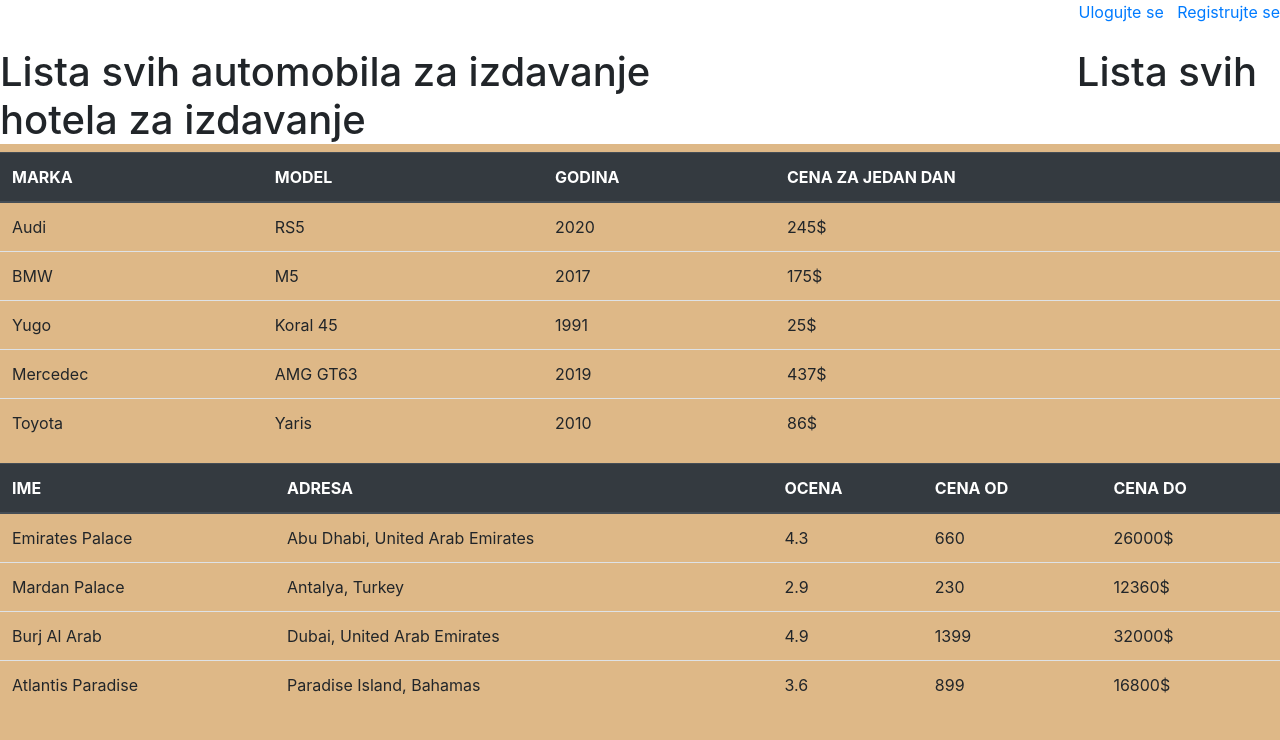
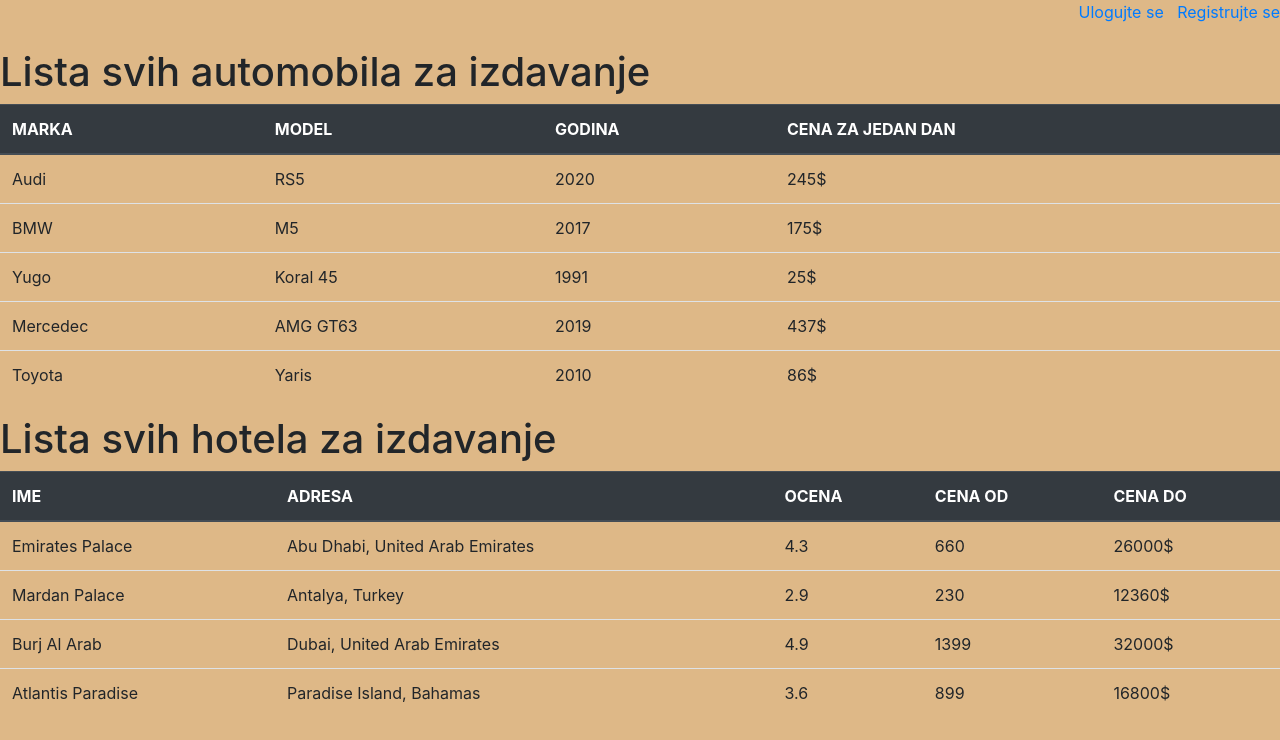
Before and after one commit to Luka729/Web2Projekat, an Angular app in the folder Web2Projekat/: page / in a window 1280 px wide. Shown: the top 740 px of the page. Built offline with nearby package versions, Linux system fonts and the light colour scheme.

Commit message:
Uredjivanje tabele i buttona bootstrapom

```diff
--- a/Web2Projekat/angular.json
+++ b/Web2Projekat/angular.json
@@ -24,11 +24,13 @@
               "src/assets"
             ],
             "styles": [
-
-                "./node_modules/bootstrap/dist/css/bootstrap.min.css",
-                "src/styles.css"
+              "node_modules/bootstrap/dist/css/bootstrap.min.css",
+              "src/styles.css"
             ],
-            "scripts": []
+            "scripts": [
+                "node_modules/jquery/dist/jquery.min.js",
+                "node_modules/bootstrap/dist/js/bootstrap.min.js"
+            ]
           },
           "configurations": {
             "production": {
--- a/Web2Projekat/package.json
+++ b/Web2Projekat/package.json
@@ -21,6 +21,8 @@
     "@angular/router": "^9.1.1",
     "@ng-bootstrap/ng-bootstrap": "^6.0.2",
     "bootstrap": "^4.4.1",
+    "jquery": "^3.5.0",
+    "popper.js": "^1.16.1",
     "rxjs": "~6.5.4",
     "tslib": "^1.10.0",
     "zone.js": "~0.10.2"
--- a/Web2Projekat/src/app/pocetnaStrana/logovanje/logovanje.component.html
+++ b/Web2Projekat/src/app/pocetnaStrana/logovanje/logovanje.component.html
@@ -1,8 +1,11 @@
+<html>
     <form [formGroup]="loginForm" (ngSubmit)="onSubmit()">
+
         <table align="center">
+
             <tr>
+                    <td>
 
-                <td>
                         <label>Unesite username:</label>
                     </td>
                     <td>
@@ -12,6 +15,7 @@
                         </div>
                     </td>
             </tr>
+
 
             <tr>
                 <td>
@@ -32,12 +36,15 @@
                     &nbsp;
                 </td>
                 <td>
-                <input type="submit" value="Submit" [disabled]="!loginForm.valid">
+                    <button type="submit" class="btn btn-outline-primary" [disabled]="!loginForm.valid">Submit</button>
                 </td>
             </tr>
 
         </table>
+
+
+    </form>
     <nav align="center">
         <a routerLink="/registrovanje">Jos nemate nalog? Registrujte se</a>
     </nav>
-</form>
+</html>
--- a/Web2Projekat/src/app/pocetnaStrana/padajuci-meniji/padajuci-meniji.component.html
+++ b/Web2Projekat/src/app/pocetnaStrana/padajuci-meniji/padajuci-meniji.component.html
@@ -3,8 +3,10 @@
     <a  routerLink="/registrovanje" >   Registrujte se</a>
 </div>
 <br>
-<h1>Lista svih automobila za izdavanje <span style = "display: inline;">&nbsp;&nbsp; &nbsp; &nbsp;&nbsp; &nbsp; &nbsp; &nbsp; &nbsp; &nbsp; &nbsp; &nbsp; &nbsp; &nbsp; &nbsp; &nbsp; &nbsp;&nbsp; &nbsp;  &nbsp; &nbsp;  Lista svih hotela za izdavanje</span></h1>
-<table class="table table-hover" align="left" class="table">
+<h1>Lista svih automobila za izdavanje</h1>
+<div class="col-xs-6">
+    <div class="table-responsive">
+        <table class="table table-hover" align="left">
             <thead class="thead-dark">
                 <tr>
                     <th scope="col">MARKA</th>
@@ -22,8 +24,12 @@
                 </tr>
             </tbody>
         </table>
+    </div>
+</div>
 
-
+<h1>Lista svih hotela za izdavanje</h1>
+<div class="col-xs-6">
+    <div class="table-responsive">
         <table class="table table-hover" align="right">
             <thead class="thead-dark">
                 <tr>
@@ -44,3 +50,5 @@
                 </tr>
             </tbody>
         </table>
+        </div>
+ </div>
--- a/Web2Projekat/src/app/pocetnaStrana/registrovanje/registrovanje.component.ts
+++ b/Web2Projekat/src/app/pocetnaStrana/registrovanje/registrovanje.component.ts
@@ -16,7 +16,6 @@
 
   ngOnInit(): void {
     this.initForm();
-    telefonPattern: "([0]{1}[6]{1}([0-9]{1}){8})|([0-9]{1}[0-9]{1}[0-9]{1}[0-9]{1}([0-9]{1}){6})|([0-9]{1}[0-9]{1}[0-9]{1}([0-9]{1}){7})";
   }
 
   static passwordMatchValidator(control: AbstractControl) {
@@ -30,8 +29,6 @@
   }
 
   private initForm() {
-    telefonPattern: "([0]{1}[6]{1}([0-9]{1}){8})|([0-9]{1}[0-9]{1}[0-9]{1}[0-9]{1}([0-9]{1}){6})|([0-9]{1}[0-9]{1}[0-9]{1}([0-9]{1}){7})";
-
     this.registrovanjeForm = new FormGroup({
       'imeProvera' : new FormControl('',[Validators.required]),
       'prezimeProvera' : new FormControl('',[Validators.required]),
--- a/Web2Projekat/src/styles.css
+++ b/Web2Projekat/src/styles.css
@@ -1,4 +1,6 @@
 /* You can add global styles to this file, and also import other style files */
 @import '~bootstrap/dist/css/bootstrap.min.css';
 
-html { background-color: burlywood; }
+body {
+    background-color: burlywood;
+}
```
Also changed, not shown: 1 other file (tests, documents, lock files or other folders). Lines whose indentation alone changed are shown as unchanged.
